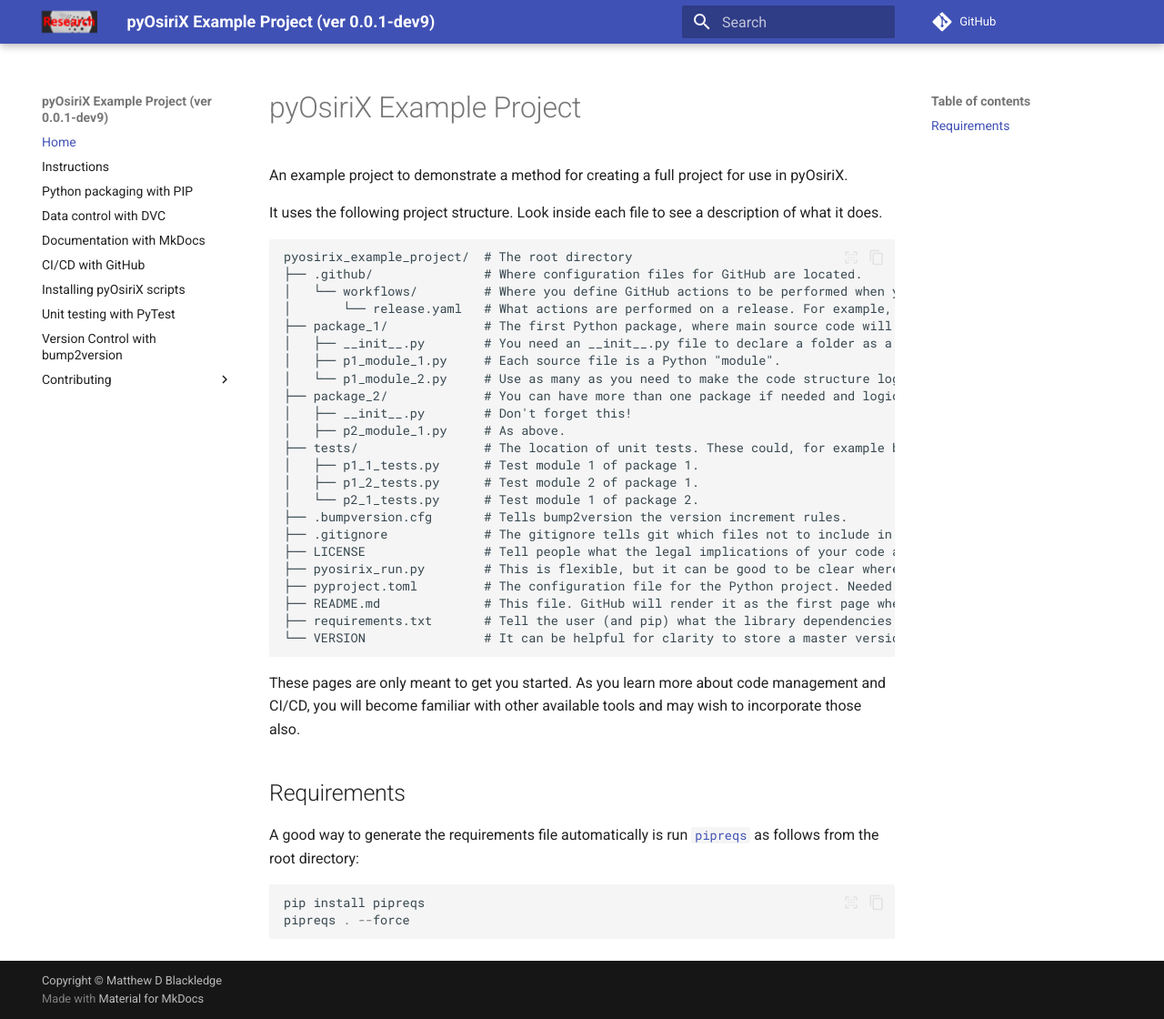
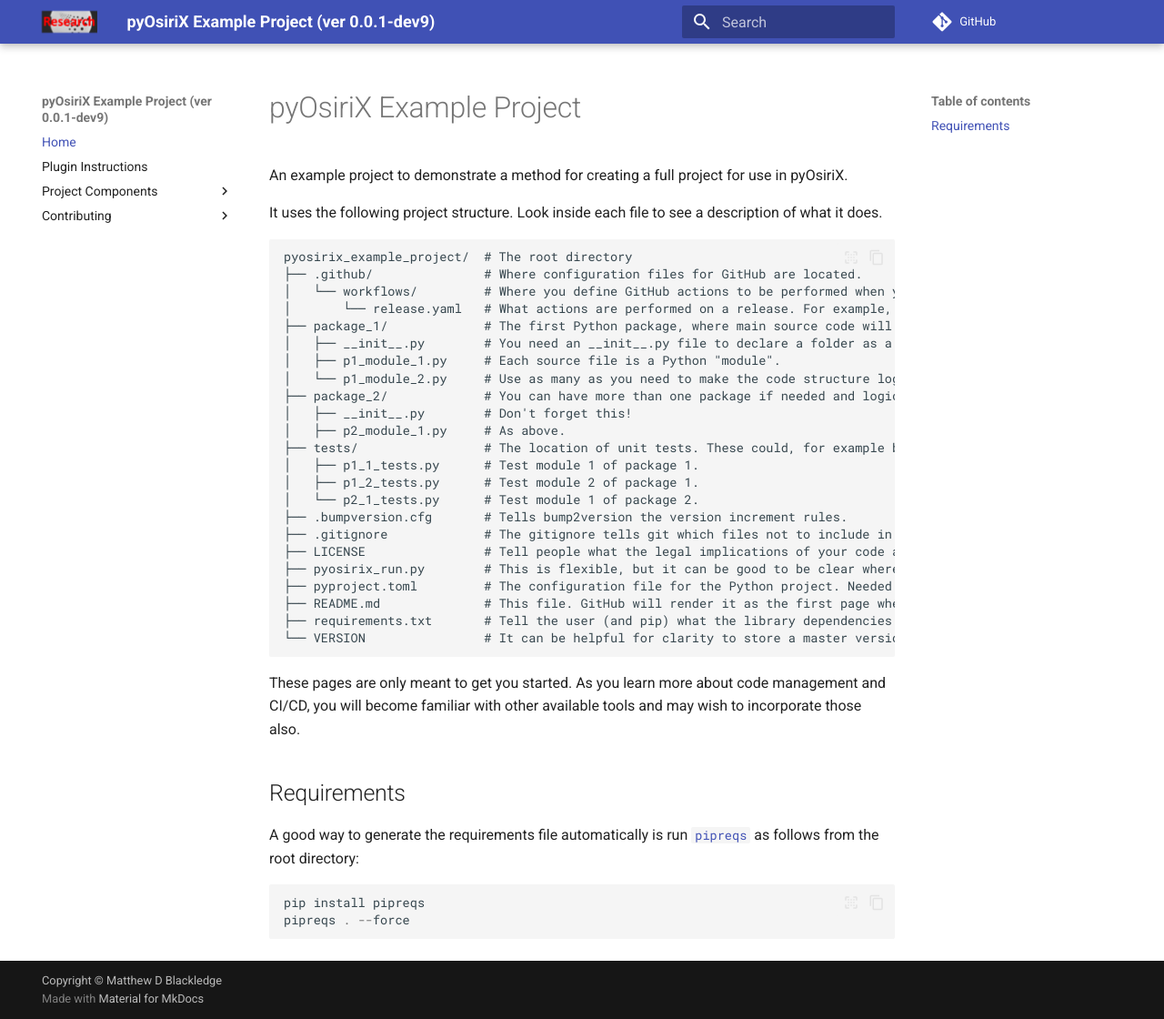
Before and after one commit to osirixgrpc/pyosirix_example_project, an MkDocs documentation site: the page built from docs/README.md, in a window 1280 px wide and 1120 px high. Shown: the whole window at 91% size. Built offline with MkDocs 1.6.1 and Material for MkDocs 9.7.7, drawn with Linux system fonts in a browser that asks for light colours; comment, search, counter and statistics services are not loaded.

Commit message:
GiHub finished

```diff
--- a/mkdocs.yaml
+++ b/mkdocs.yaml
@@ -52,7 +52,7 @@ markdown_extensions:
   - md_in_html  # Markdown in HTML for adding markdown syntax to HTML, used here for images.
   - admonition  # For including things like tip boxes, info boxes, warnings.
   - pymdownx.details
-  - pymdownx.superfences
+  - pymdownx.tabbed
   - pymdownx.snippets:
       base_path: ["."] # Where is the root of the repository?
   - pymdownx.arithmatex:
@@ -67,14 +67,15 @@ extra_javascript:
 # If no docfile_page is defined, this means you are defining a group of pages, tabs should be consistent.
 nav:
   - Home: README.md  # Where the home page of the documentation will be stored.
-  - Instructions: plugin_instructions.md
-  - Python packaging with PIP: pip.md
-  - Data control with DVC: dvc.md
-  - Documentation with MkDocs: mkdocs.md
-  - CI/CD with GitHub: github.md
-  - Installing pyOsiriX scripts: pyosirix.md
-  - Unit testing with PyTest: pytest.md
-  - Version Control with bump2version: bumpversion.md
+  - Plugin Instructions: plugin_instructions.md
+  - Project Components:
+    - CI/CD with GitHub: github.md
+    - Data control with DVC: dvc.md
+    - Documentation with MkDocs: mkdocs.md
+    - Installing pyOsiriX scripts: pyosirix.md
+    - Python packaging with PIP: pip.md
+    - Unit testing with PyTest: pytest.md
+    - Version Control with bump2version: bumpversion.md
   - Contributing:
     - Home: CONTRIBUTING.md
     - Code of Conduct: CODE_OF_CONDUCT.md
```
Also changed, not shown: docs/github.md (+48 -8 lines), 1 other file.
